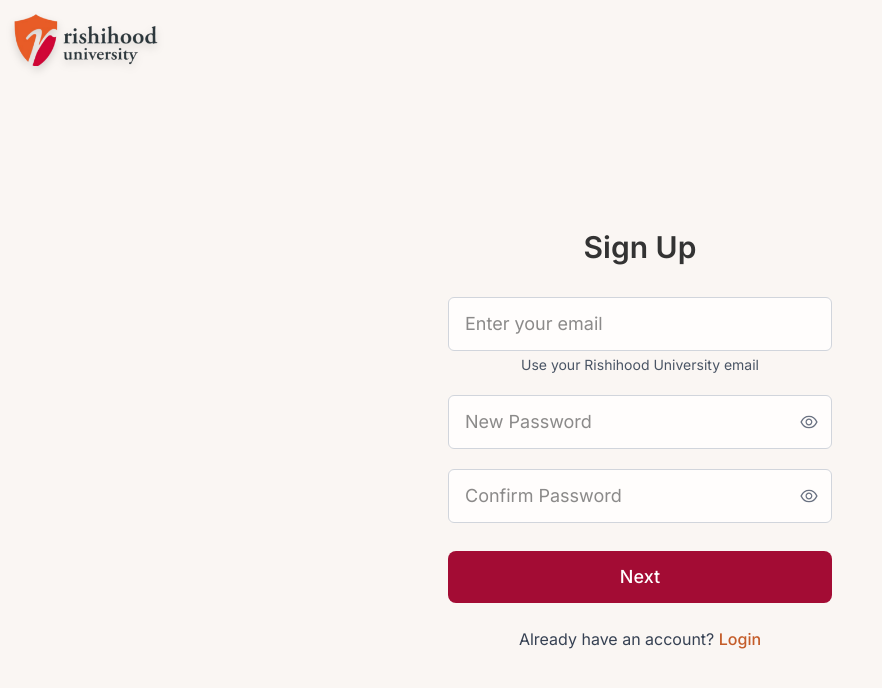
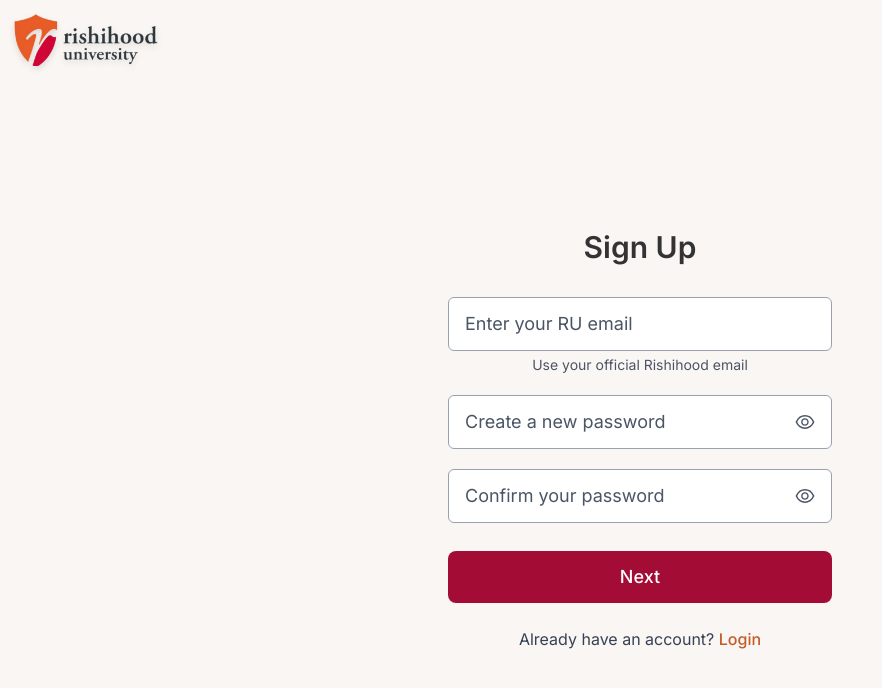
Before and after one commit to sankalpmtellur/war, a Next.js app: page /student/signup1 in a window 1280 px wide. Shown: the top 688 px of the page, without its empty margins (0-882 px from the left). Built offline with nearby package versions, Linux system fonts and the light colour scheme.

Commit message:
Update code

```diff
--- a/src/app/student/StudentSignup1.tsx
+++ b/src/app/student/StudentSignup1.tsx
@@ -10,15 +10,16 @@ type Props = {};
 
 export default function StudentSignup1(_props: Props) {
   const router = useRouter();
-  const [email, setEmail] = useState<string>("");
-  const [password, setPassword] = useState<string>("");
-  const [confirmPassword, setConfirmPassword] = useState<string>("");
-  const [error, setError] = useState<string>("");
-  const [loading, setLoading] = useState<boolean>(false);
-  const [showPassword, setShowPassword] = useState<boolean>(false);
-  const [showConfirmPassword, setShowConfirmPassword] = useState<boolean>(false);
+  const [email, setEmail] = useState("");
+  const [password, setPassword] = useState("");
+  const [confirmPassword, setConfirmPassword] = useState("");
+  const [showPassword, setShowPassword] = useState(false);
+  const [showConfirmPassword, setShowConfirmPassword] = useState(false);
+  const [error, setError] = useState("");
+  const [loading, setLoading] = useState(false);
 
-  const isValidRishihoodEmail = (value: string) => value.endsWith("rishihood.edu.in");
+  const isValidRishihoodEmail = (value: string) =>
+    value.endsWith("rishihood.edu.in");
 
   const handleNext = (e: React.FormEvent<HTMLFormElement>) => {
     e.preventDefault();
@@ -40,12 +41,11 @@ export default function StudentSignup1(_props: Props) {
 
     setError("");
     setLoading(true);
-    // Frontend-only: move to step 2 with email in query
     setTimeout(() => {
       setLoading(false);
       const q = new URLSearchParams({ email }).toString();
       router.push(`/student/signup2?${q}`);
-    }, 400);
+    }, 600);
   };
 
   return (
@@ -58,83 +58,120 @@ export default function StudentSignup1(_props: Props) {
           width={160}
           height={45}
           priority
-          className="w-28 sm:w-32 md:w-36 h-auto object-contain drop-shadow-lg"
+          className="h-auto w-28 sm:w-32 md:w-36 object-contain drop-shadow-md"
         />
       </header>
 
       {/* Main Section */}
       <main className="flex flex-col items-center justify-center flex-1 text-center px-4">
-        <h1 className="text-2xl sm:text-3xl font-semibold text-[#333] mb-8">Sign Up</h1>
+        <h1 className="text-2xl sm:text-3xl font-semibold text-[#333] mb-8">
+          Sign Up
+        </h1>
 
-        <form onSubmit={handleNext} className="flex flex-col gap-5 w-full max-w-sm">
+        <form
+          onSubmit={handleNext}
+          className="flex flex-col gap-5 w-full max-w-sm"
+        >
           {/* Email */}
           <div>
             <input
               type="email"
-              placeholder="Enter your email"
+              placeholder="Enter your RU email"
               value={email}
               onChange={(e) => setEmail(e.target.value)}
-              className="px-4 py-3 border border-gray-300 rounded-md bg-[#fffdfc] focus:outline-none focus:ring-2 focus:ring-[#a30c34] text-lg w-full"
+              className="px-4 py-3 border border-gray-400 rounded-md bg-white
+                         text-gray-900 placeholder:text-gray-600
+                         focus:outline-none focus:ring-2 focus:ring-[#a30c34] text-lg w-full transition"
               required
             />
-            <span className="text-sm text-gray-600 mt-1 block">Use your Rishihood University email</span>
+            <span className="text-sm text-gray-600 mt-1 block">
+              Use your official Rishihood email
+            </span>
           </div>
 
-          <div className="border border-gray-300 rounded-md bg-[#fffdfc] focus-within:ring-2 focus-within:ring-[#a30c34] flex items-center">
+          {/* Password */}
+          <div className="relative">
             <input
               type={showPassword ? "text" : "password"}
-              placeholder="New Password"
+              placeholder="Create a new password"
               value={password}
               onChange={(e) => setPassword(e.target.value)}
-              className="flex-1 px-4 py-3 bg-transparent focus:outline-none text-lg"
+              className="px-4 py-3 border border-gray-400 rounded-md bg-white w-full
+                         text-gray-900 placeholder:text-gray-600
+                         focus:outline-none focus:ring-2 focus:ring-[#a30c34] text-lg transition"
               required
             />
             <button
               type="button"
               onClick={() => setShowPassword((prev) => !prev)}
-              aria-label={showPassword ? "Hide password" : "Show password"}
-              className="px-3 text-gray-500 hover:text-gray-700"
+              className="absolute right-4 top-1/2 transform -translate-y-1/2 text-gray-600 hover:text-[#a30c34]"
+              aria-label="Toggle password visibility"
             >
-              {showPassword ? <AiOutlineEyeInvisible size={20} /> : <AiOutlineEye size={20} />}
+              {showPassword ? (
+                <AiOutlineEyeInvisible size={22} />
+              ) : (
+                <AiOutlineEye size={22} />
+              )}
             </button>
           </div>
 
-          <div className="border border-gray-300 rounded-md bg-[#fffdfc] focus-within:ring-2 focus-within:ring-[#a30c34] flex items-center">
+          {/* Confirm Password */}
+          <div className="relative">
             <input
               type={showConfirmPassword ? "text" : "password"}
-              placeholder="Confirm Password"
+              placeholder="Confirm your password"
               value={confirmPassword}
               onChange={(e) => setConfirmPassword(e.target.value)}
-              className="flex-1 px-4 py-3 bg-transparent focus:outline-none text-lg"
+              className="px-4 py-3 border border-gray-400 rounded-md bg-white w-full
+                         text-gray-900 placeholder:text-gray-600
+                         focus:outline-none focus:ring-2 focus:ring-[#a30c34] text-lg transition"
               required
             />
             <button
               type="button"
               onClick={() => setShowConfirmPassword((prev) => !prev)}
-              aria-label={showConfirmPassword ? "Hide password" : "Show password"}
-              className="px-3 text-gray-500 hover:text-gray-700"
+              className="absolute right-4 top-1/2 transform -translate-y-1/2 text-gray-600 hover:text-[#a30c34]"
+              aria-label="Toggle confirm password visibility"
             >
-              {showConfirmPassword ? <AiOutlineEyeInvisible size={20} /> : <AiOutlineEye size={20} />}
+              {showConfirmPassword ? (
+                <AiOutlineEyeInvisible size={22} />
+              ) : (
+                <AiOutlineEye size={22} />
+              )}
             </button>
           </div>
 
+          {/* Error */}
+          {error && (
+            <div className="text-red-600 text-sm bg-red-50 border border-red-200 rounded-md p-3">
+              {error}
+            </div>
+          )}
+
+          {/* Submit */}
           <button
             type="submit"
             disabled={loading}
-            className="mt-2 bg-[#a30c34] hover:bg-[#8b092d] disabled:bg-gray-400 text-white font-medium py-3 rounded-lg transition text-lg"
+            className="mt-2 bg-[#a30c34] hover:bg-[#8b092d] disabled:bg-gray-400
+                       text-white font-medium py-3 rounded-lg transition text-lg flex items-center justify-center"
           >
-            {loading ? "Please wait..." : "Next"}
+            {loading ? (
+              <>
+                <div className="animate-spin rounded-full h-5 w-5 border-b-2 border-white mr-2" />
+                Please wait...
+              </>
+            ) : (
+              "Next"
+            )}
           </button>
         </form>
 
-        {/* Error Message */}
-        {error && (
-          <div className="mt-4 text-red-600 text-sm bg-red-50 border border-red-200 rounded-md p-3 w-full max-w-sm">{error}</div>
-        )}
-
         <p className="mt-6 text-gray-700 text-base">
           Already have an account?{" "}
-          <Link href="/student/login" className="text-[#c45c29] font-medium hover:underline">
+          <Link
+            href="/student/login"
+            className="text-[#c45c29] font-medium hover:underline"
+          >
             Login
           </Link>
         </p>
```
